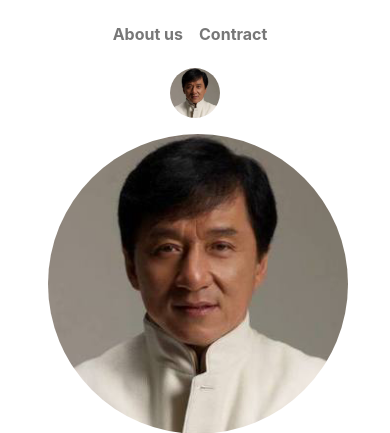
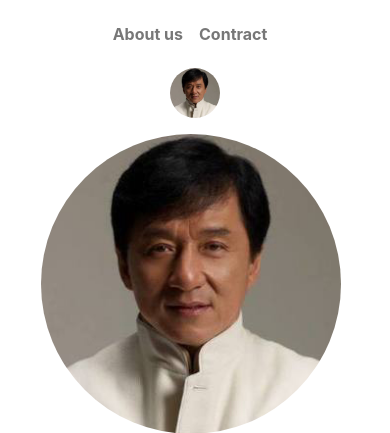
Before and after one commit to liutuo368/Jemma-Australia, a Django app: page /tradie_history in a window 390 px wide; the page is wider, and only the part inside the window is pictured. Shown: the part 148-581 px from the top of that part. Run offline with Django 3.2, Linux system fonts and the light colour scheme; some libraries are stand-ins or nearby versions.

Commit message:
combine subtemplates into tradie_history

```diff
--- a/templates/Tradie/tradie_history.html
+++ b/templates/Tradie/tradie_history.html
@@ -81,11 +81,11 @@
 <div>
     <div id="top_menu"></div>
     <div class="row col-xs-12 col-md-12">
-        <div class="col-xs-2 col-md-2 " style="margin-left: 5%">
+        <div class="col-xs-2 col-md-2 " style="margin-left: 7%">
             <div style="height: 15%"></div>
             <div id="side_menu"  style="width: 100%"></div>
         </div>
-        <div class="col-xs-8 col-md-8" style="margin-left: 5%">
+        <div class="col-xs-8 col-md-8" style="margin-left: 3%">
             <div id="profile_photo" class="container align-items-center justify-content-center">
                 <div class="row">
                     <div class="col-xs-2 col-md-2 text-left ">
```
